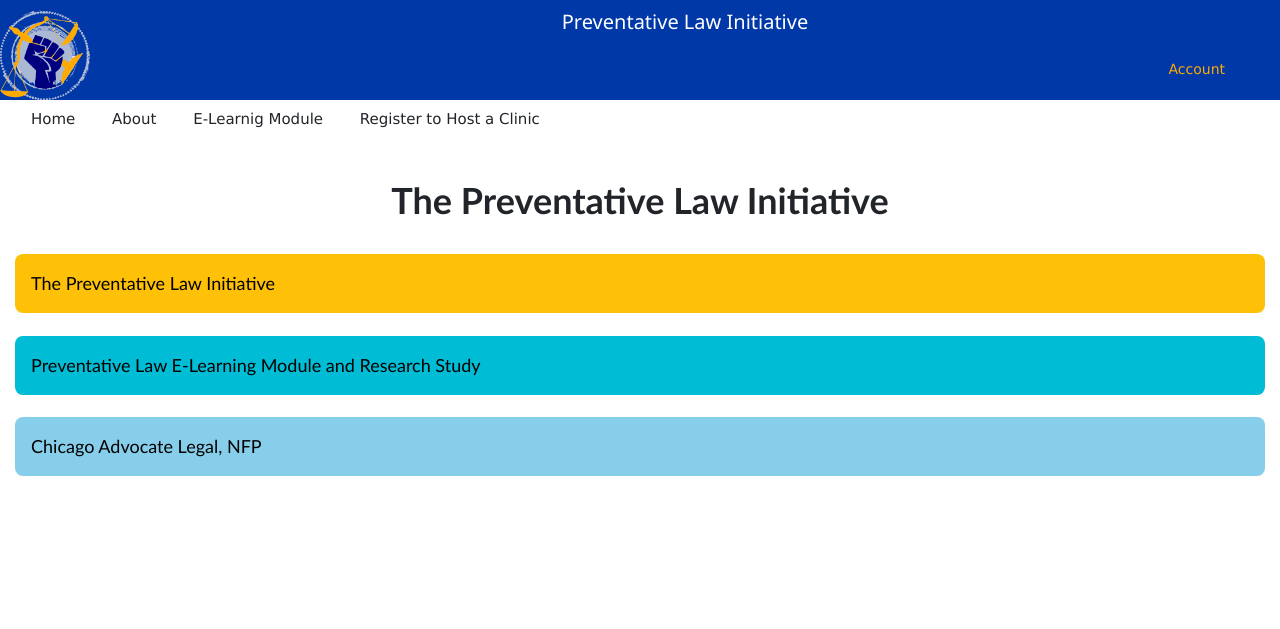
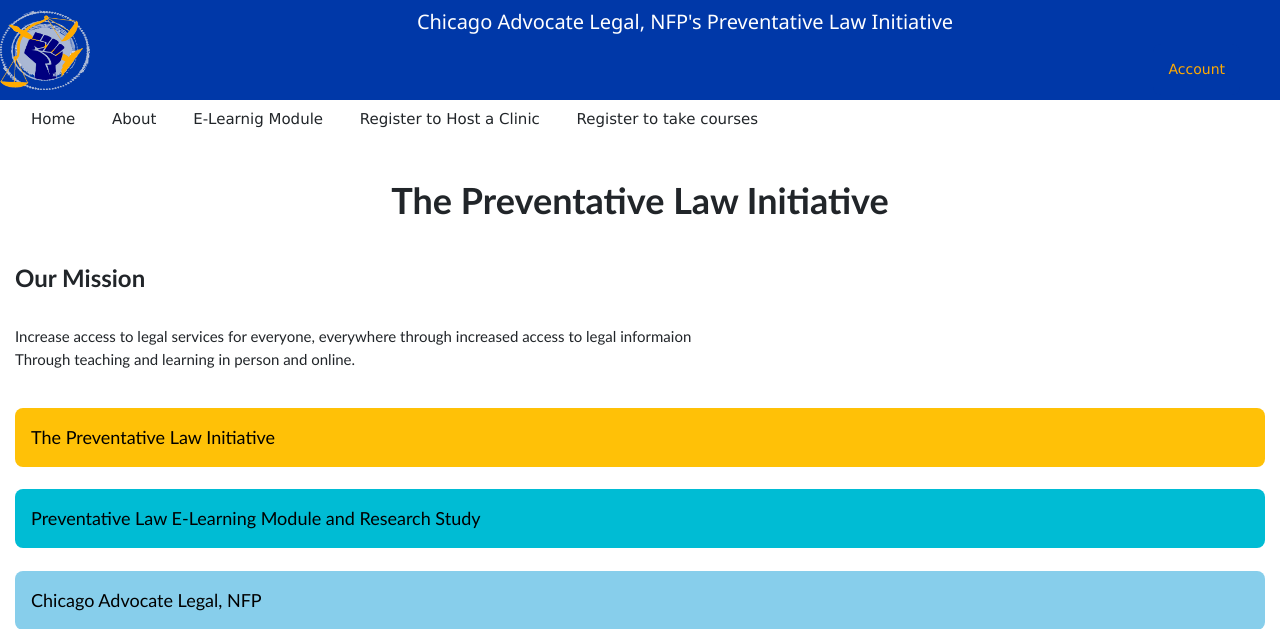
Before and after one commit to CNWNMURRAY/PLI-COMP490, a Django app: page / in a window 1280 px wide. Shown: the top 629 px of the page. Run offline with Django 3.2, Linux system fonts and the light colour scheme; some libraries are stand-ins or nearby versions.

Commit message:
added pages
login, logout, register, profile.

```diff
--- a/PLI/PLCert/templates/PLCert/events.html
+++ b/PLI/PLCert/templates/PLCert/events.html
@@ -24,7 +24,7 @@
             <input type="submit">
     </form>
 
-    <p>Contact Us:
+<p>Contact Us:
     <a href="mailto:cneal@chicagoadvocatelegal.com?Subject=Hello%20again" target="_top">Chicago Advocate Legal, NFP</a>
     312-561-5510
 </p>
--- a/PLI/PLCert/templates/PLCert/index.html
+++ b/PLI/PLCert/templates/PLCert/index.html
@@ -7,22 +7,36 @@
 
 <div class="about_container">
 
+        <h3 style="font-family:calibri;"><strong>Our Mission</strong></h3><br>
+        <p style="text-align:left;font-family:calibri;">Increase access to legal services for everyone, everywhere through increased access to legal informaion <br>
+        Through teaching and learning in person and online.</p><br>
+
         <button style="color:#0038a8;font-family:calibri;" onclick="myFunction('Demo1')" class="w3-btn w3-block w3-padding-16 w3-round-large  w3-large w3-amber w3-left-align">The Preventative Law Initiative</button><br>
         <div id="Demo1" class="w3-container w3-hide">
-        <p style="font-family:calibri;">The Preventative Law Initiative is a project focusing on reducing the finacial and emtional
-        cost of civil ligitgation on self represented litigants by prodividng legal information education.
-        Chicago Advocate Legal, NFP (CAL),provides legal education workshops to the community on various housing and family law topics.</p>
+        <p style="font-family:calibri;">The Preventative Law Initiative is a project focusing on reducing the finacial and emtional cost of civil ligitgation on self represented litigants by prodividng legal information education.
+        Civil legal procedure and court processes are inherently strict, highly technical and limited, but indivudlas and families are dealing with overwhelming and sometimes traumatic situations. This often results in a
+        in a gap between processes, experince and knowledge that leads to confusion and poor in-court outcomes. Chicago Advocate Legal, NFP believes preventative and supplemental legal services are the key to bridging this gap;
+        and improving court outcomes for inviduals and families who have to go through civil litigation and prevent legal issues arising for others.
+
+    </p>
         </div>
 
         <button style="color:#0038a8;font-family:calibri;" onclick="myFunction2('Demo2')" class="w3-btn w3-block w3-padding-16 w3-round-large w3-large w3-cyan w3-left-align">Preventative Law E-Learning Module and Research Study</button><br>
         <div id="Demo2" class="w3-container w3-hide">
-        <p style="font-family:calibri;">The Preventative E-Learning Module is designed to improve non-lawyers understanding of the civil legal process.</p>
+        <p style="font-family:calibri;">The Preventative E-Learning Module is designed to improve non-lawyers understanding of the civil legal process using e-learning and class rooom style learning. Through surveys and data
+            collected while individals are taking the e-learning course we hope to discover how to help indivudlas help themseleves in court, how to get legal information to individuals earlier on in their case, and what perceptions individuals
+            have about court, lawyers, and laws that help or hender their cases.</p>
         </div>
 
         <button style="color:#0038a8;font-family:calibri;" onclick="myFunction3('Demo3')" class="w3-btn w3-block w3-padding-16 w3-round-large w3-large w3-light-blue w3-left-align"<a href=http://www.chicagoadvocatelegal.com/>Chicago Advocate Legal, NFP</a></button><br>
         <div id="Demo3" class="w3-container w3-hide">
-        <p style="font-family:calibri;">Chicago Advocate Legal, NFP is a non-profit law firm Chicago Advocate Legal, NFP is dedicated to  providing  affordable,
-        convenient, and comprehensive legal services. Chicago Advocate Legal, NFP is putting access to justice back in your hands.</p>
+        <p style="font-family:calibri;">Chicago Advocate Legal, NFP, is a non-profit law firm that seeks to decrease the access to justice gap by providing income based, flat-fee legal services to individuals, families and communities who are not eligible
+            for legal aid and cannot afford more traditional legal fees. Most legal aid agencies serve individuals and families that fall between 0-150% of the federal poverty line.
+            Legal aid’s are also restricted by funding guidelines and limitations on capacity. For individuals falling between 150-400% of the federal poverty line,
+            legal aid is generally not an option which leaves them with  traditional legal services that charge by the hour, and is not an unaffordable option. When free legal resources are not available and traditionally priced
+            attorneys are financially out of reach, low cost legal services are the only option. Chicago Advocate Legal, NFP is one of the handful of nonprofit law firms in Chicago and in the country that provides affordable legal
+            services. We provide legal services in some of the areas of law that cause the most social and economic devastation: family, housing and education law. Many of the people we serve are income eligible for legal aid,
+            but due to legal aids lack of resources or the specific legal issues of the client, they do not meet the requirements.</p>
         </div>
 
         </div>
--- a/PLI/PLCert/templates/PLCert/layout.html
+++ b/PLI/PLCert/templates/PLCert/layout.html
@@ -27,6 +27,8 @@
         img {
             float:left;
             top:0;
+            padding-bottom: 10px;
+
         }
 
         h1 {
@@ -201,11 +203,11 @@
 <body>
 <div class="container-fluid">
     <header class="main">
-        <h4><img src="/static/images/logo.png" alt="HTML5 Icon" style="width:90px;height:90px;">Preventative Law Initiative</h4>
+        <h4><a href="/PLCert"><img src="/static/images/logo.png" alt="HTML5 Icon" style="width:90px;height:90px;"></a>Chicago Advocate Legal, NFP's Preventative Law Initiative</h4>
         <div class="dropdown" style="float:right;">
                 <button class="dropbtn" >Account</button>
                     <div class="dropdown-content">
-                           <a href="/PLCert/LogoutReg">Logout</a>
+                           <a href="/PLCert/logout">Logout</a>
                            <a href="/admin">Admin</a>
                            <a href="/PLCert/Help">Help</a>
                    </div>
@@ -221,6 +223,7 @@
           <a href="/PLCert/about" class="w3-bar-item w3-button w3-round-small  w3-hover-orange w3-mobile">About</a>
           <a href="/PLCert/courses" class="w3-bar-item w3-button w3-round-small w3-hover-cyan w3-mobile">E-Learnig Module</a>
           <a href="/PLCert/events" class="w3-bar-item w3-button w3-round-small w3-hover-amber w3-mobile">Register to Host a Clinic</a>
+          <a href="/PLCert/register" class="w3-bar-item w3-button w3-round-small w3-hover-amber w3-mobile">Register to take courses</a>
     </div>
 
     <!-- anything in the block content will show up only on the index page-->
--- a/PLI/PLCert/urls.py
+++ b/PLI/PLCert/urls.py
@@ -12,5 +12,9 @@
     url(r'^profile/$', views.profile, name ='profile'),
     url(r'^events/$', views.events, name ='events'),
     url(r'^courselist/$', views.courselist, name ='courselist'),
+    url(r'^register/$', views.register, name ='register'),
+    url(r'^login/$', views.login, name ='login'),
+    url(r'^logout/$', views.logout, name ='logout'),
+
 
 ];
--- a/PLI/PLCert/views.py
+++ b/PLI/PLCert/views.py
@@ -35,8 +35,17 @@
 def events(request):
     return render(request, 'PLCert/events.html')
 
+def logout(request):
+    return render(request, 'PLCert/logout.html')
+
+def login(request):
+    return render(request, 'PLCert/login.html')
+
+def register(request):
+    return render(request, 'PLCert/register.html')
+
 def profile(request):
-    return render(request, 'PLCert/Profile.html')
+    return render(request, 'PLCert/profile.html')
 
 def courselist(request):
     courses =  Course.objects.all()
```
Also changed, not shown: PLI/PLCert/templates/PLCert/about.html (+6 -2 lines), PLI/PLCert/templates/PLCert/courses.html (+4 -4 lines), PLI/PLCert/templates/PLCert/login.html (added, +27 -0 lines), PLI/PLCert/templates/PLCert/logout.html (added, +14 -0 lines), PLI/PLCert/templates/PLCert/register.html (added, +41 -0 lines).
